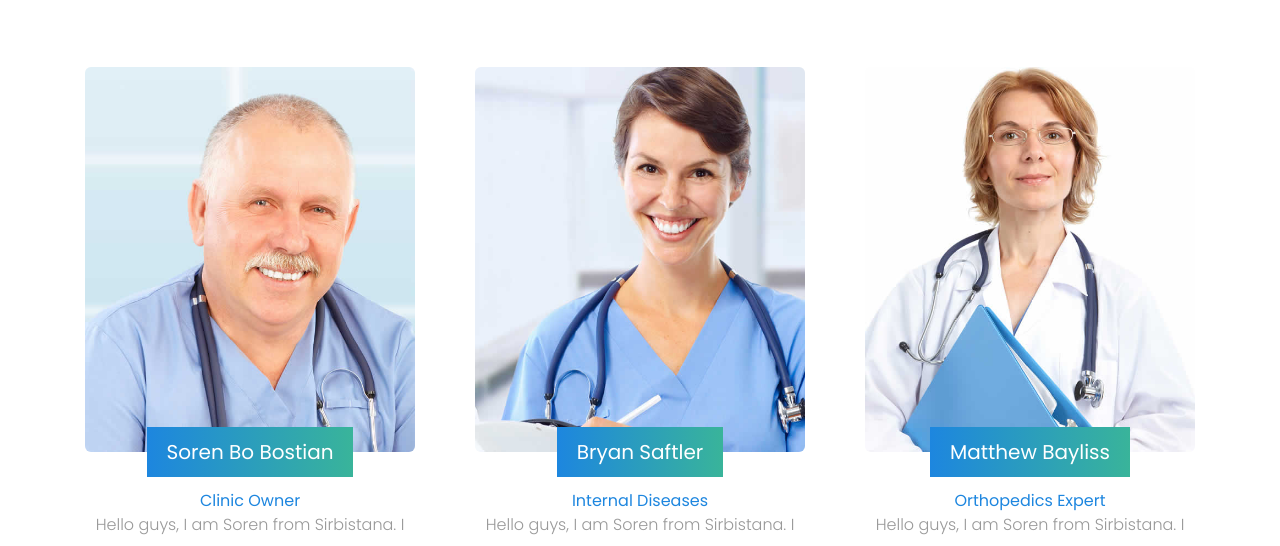
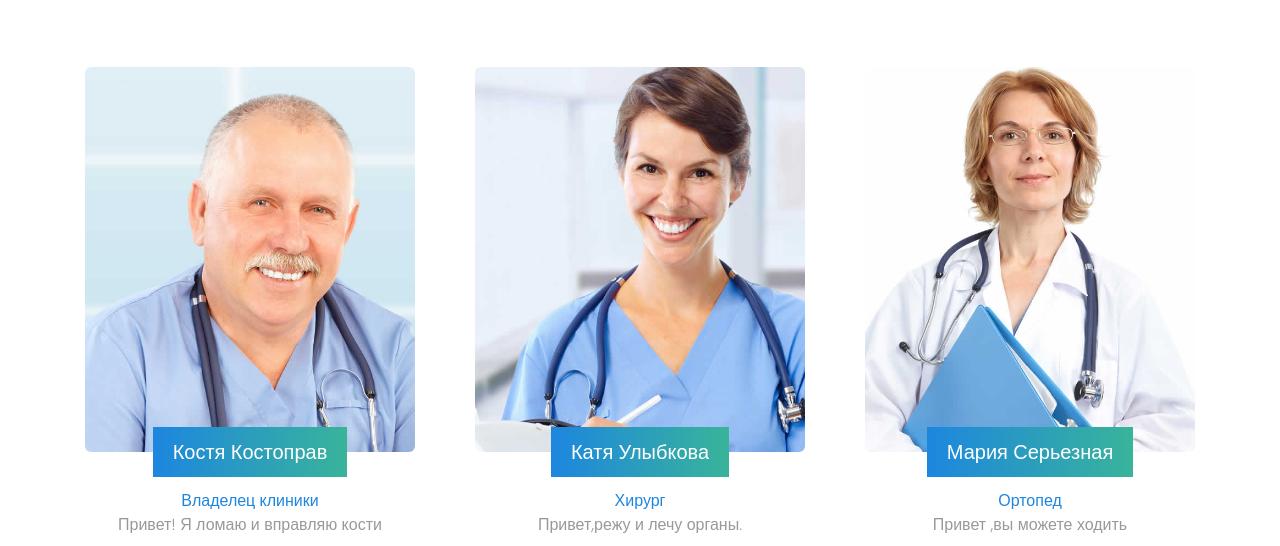
Before and after one commit to Vupseni/lifecare, a plain HTML site: page index.html in a window 1280 px wide. Shown: the part 1754-2300 px from the top of the page. Drawn offline with Linux system fonts and the light colour scheme; some packages are replaced by stand-ins of ours.

Commit message:
Update index.html

```diff
--- a/index.html
+++ b/index.html
@@ -227,7 +227,7 @@
 
 		<div class="heading">
                <span class="icon-logo"><img src="images/icon-logo.png" alt="#"></span>
-               <h2>The Specialist Clinic</h2>
+               <h2>Наши доктора</h2>
             </div>
 
             <div class="row dev-list text-center">
@@ -235,11 +235,11 @@
                     <div class="widget clearfix">
                         <img src="images/doctor_01.jpg" alt="" class="img-responsive img-rounded">
                         <div class="widget-title">
-                            <h3>Soren Bo Bostian</h3>
-                            <small>Clinic Owner</small>
+                            <h3>Костя Костоправ</h3>
+                            <small>Владелец клиники</small>
                         </div>
                         <!-- end title -->
-                        <p>Hello guys, I am Soren from Sirbistana. I am senior art director and founder of Violetta.</p>
+                        <p>Привет! Я ломаю и вправляю кости</p>
 
                         <div class="footer-social">
                             <a href="#" class="btn grd1"><i class="fa fa-facebook"></i></a>
@@ -254,11 +254,11 @@
                     <div class="widget clearfix">
                         <img src="images/doctor_02.jpg" alt="" class="img-responsive img-rounded">
                         <div class="widget-title">
-                            <h3>Bryan Saftler</h3>
-                            <small>Internal Diseases</small>
+                            <h3>Катя Улыбкова </h3>
+                            <small>Хирург</small>
                         </div>
                         <!-- end title -->
-                        <p>Hello guys, I am Soren from Sirbistana. I am senior art director and founder of Violetta.</p>
+                        <p>Привет,режу и лечу органы.</p>
 
                         <div class="footer-social">
                             <a href="#" class="btn grd1"><i class="fa fa-facebook"></i></a>
@@ -273,11 +273,11 @@
                     <div class="widget clearfix">
                         <img src="images/doctor_03.jpg" alt="" class="img-responsive img-rounded">
                         <div class="widget-title">
-                            <h3>Matthew Bayliss</h3>
-                            <small>Orthopedics Expert</small>
+                            <h3>Мария Серьезная</h3>
+                            <small>Ортопед</small>
                         </div>
                         <!-- end title -->
-                        <p>Hello guys, I am Soren from Sirbistana. I am senior art director and founder of Violetta.</p>
+                        <p>Привет ,вы можете ходить </p>
 
                         <div class="footer-social">
                             <a href="#" class="btn grd1"><i class="fa fa-facebook"></i></a>
```
